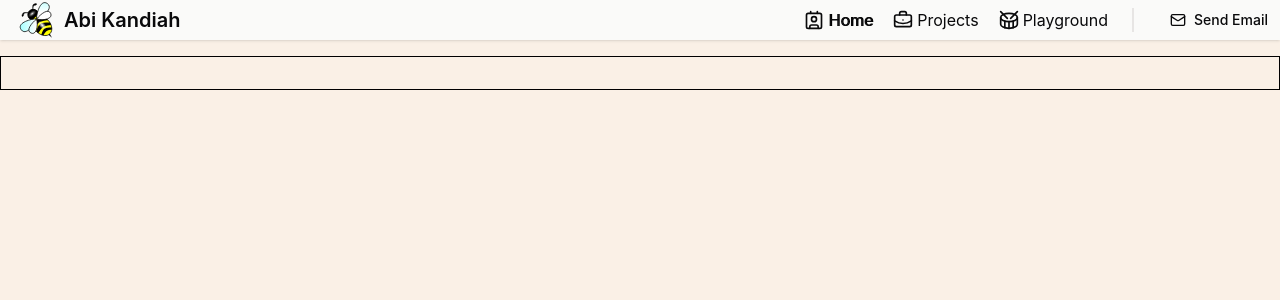
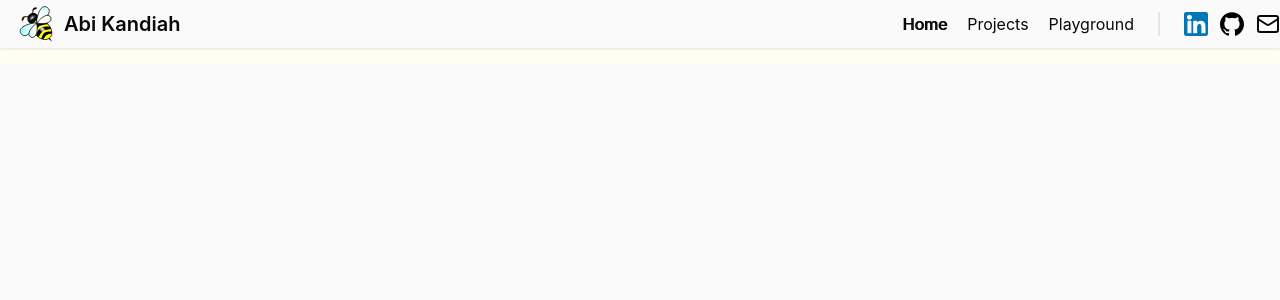
Before and after one commit to abikandiah/portfolio, a React (Vite) app: page / in a window 1280 px wide. Shown: the top 300 px of the page. Built offline with nearby package versions, Linux system fonts and the light colour scheme.

Commit message:
Cleaned up header and content and added brand links and mailto

```diff
--- a/src/components/Header.tsx
+++ b/src/components/Header.tsx
@@ -1,11 +1,14 @@
 import { Link } from "@tanstack/react-router";
+import { Mail } from "lucide-react";
 
-import { BriefcaseBusiness, Contact, Drum, Mail } from "lucide-react";
-import { Button } from "./ui/button";
+
+const githubUrl = "https://github.com/abikandiah";
+const linkedinUrl = "https://www.linkedin.com/in/abilaesh-kandiah-58b3b2ba/";
+const email = "abikandiah@gmail.com";
 
 export function Header() {
     return (
-        <header className="shadow-sm bg-stone-50 mb-4">
+        <header className="header">
             <div className="max-w-screen-xl mx-auto flex items-center justify-between">
                 <h1 className="ml-4 text-xl font-semibold">
                     <Link className="flex items-center" to="/">
@@ -21,36 +24,72 @@ export function Header() {
                 <div className="flex items-center divide-x-2 divide-stone-200">
                     <nav className="flex items-center justify-center gap-5 pr-6">
 
-                        <NavLink to="/" Icon={Contact}>
+                        <NavLink to="/">
                             Home
                         </NavLink>
 
-                        <NavLink to="/projects" Icon={BriefcaseBusiness}>
+                        <NavLink to="/projects">
                             Projects
                         </NavLink>
 
-                        <NavLink to="/playground" Icon={Drum}>
+                        <NavLink to="/playground">
                             Playground
                         </NavLink>
                     </nav>
 
-                    <SendEmail />
+                    <div className="flex items-center justify-center gap-3 pl-6">
+                        <ExternalSite
+                            url={linkedinUrl}
+                            src="/src/assets/linkedin.svg"
+                            alt="LinkedIn Logo"
+                            aria-label="LinkedIn Profile"
+                        />
+
+                        <ExternalSite
+                            url={githubUrl}
+                            src="/src/assets/github.svg"
+                            alt="GitHub Logo"
+                            aria-label="Github Profile"
+                        />
+
+                        <SendEmail email={email} />
+                    </div>
                 </div>
             </div>
         </header>
     );
 }
 
-function SendEmail() {
+function SendEmail({ email }: { email: string }) {
     return (
-        <Button className="ml-6" variant={"ghost"}>
-            <Mail size={24} />
-            Send Email
-        </Button>
+        <a
+            title="Send me an email"
+            href={`mailto:${email}?subject=Hello From Your Website!&body=I wanted to reach out to you regarding...`}
+        >
+            <Mail />
+        </a>
     )
 }
 
-function NavLink({ to, children, Icon }: { to: string; children: React.ReactNode; Icon: React.ElementType }) {
+interface ExternalSiteProps {
+    url: string;
+    src: string;
+    alt: string;
+}
+
+function ExternalSite({ url, src, alt, ...rest }: ExternalSiteProps & Record<string, any>) {
+    return (
+        <a href={url} target="_blank" rel="noopener noreferrer" {...rest}>
+            <img
+                src={src}
+                alt={alt}
+                className="h-6 w-6"
+            />
+        </a>
+    )
+}
+
+function NavLink({ to, children }: { to: string; children: React.ReactNode }) {
     return (
         <Link to={to}
             className="flex items-center hover:opacity-75 gap-1"
@@ -58,7 +97,6 @@ function NavLink({ to, children, Icon }: { to: string; children: React.ReactNode
                 className: 'text-shadow-bold hover:opacity-100'
             }}
         >
-            <Icon size={20} />
             {children}
         </Link>
     );
--- a/src/routes/__root.tsx
+++ b/src/routes/__root.tsx
@@ -16,7 +16,8 @@ export const Route = createRootRouteWithContext<MyRouterContext>()({
 	component: () => (
 		<>
 			<Header />
-			<div className="max-w-screen-xl mx-auto border border-black p-4">
+
+			<div className="outlet-content">
 				<Outlet />
 			</div>
 
--- a/src/styles.css
+++ b/src/styles.css
@@ -18,6 +18,16 @@
 	/* ... and so on */
 }
 
+.header {
+	@apply sticky top-0 z-50 shadow-sm shadow-stone-200 py-1 bg-primary-foreground;
+	align-content: center;
+}
+
+.outlet-content {
+	@apply max-w-screen-xl mx-auto p-4 bg-primary-foreground m-4;
+	min-height: calc(100vh - 8rem); /* Adjust based on header height */
+}
+
 body {
 	@apply m-0;
 	font-family:
@@ -34,7 +44,7 @@ code {
 }
 
 :root {
-	--background: linen;
+	--background: oklch(1 0.02 100);
 	--foreground: oklch(0.141 0.005 285.823);
 	--card: oklch(1 0 0);
 	--card-foreground: oklch(0.141 0.005 285.823);
```
Also changed, not shown: src/assets/github.svg (added), src/assets/linkedin.svg (added).
